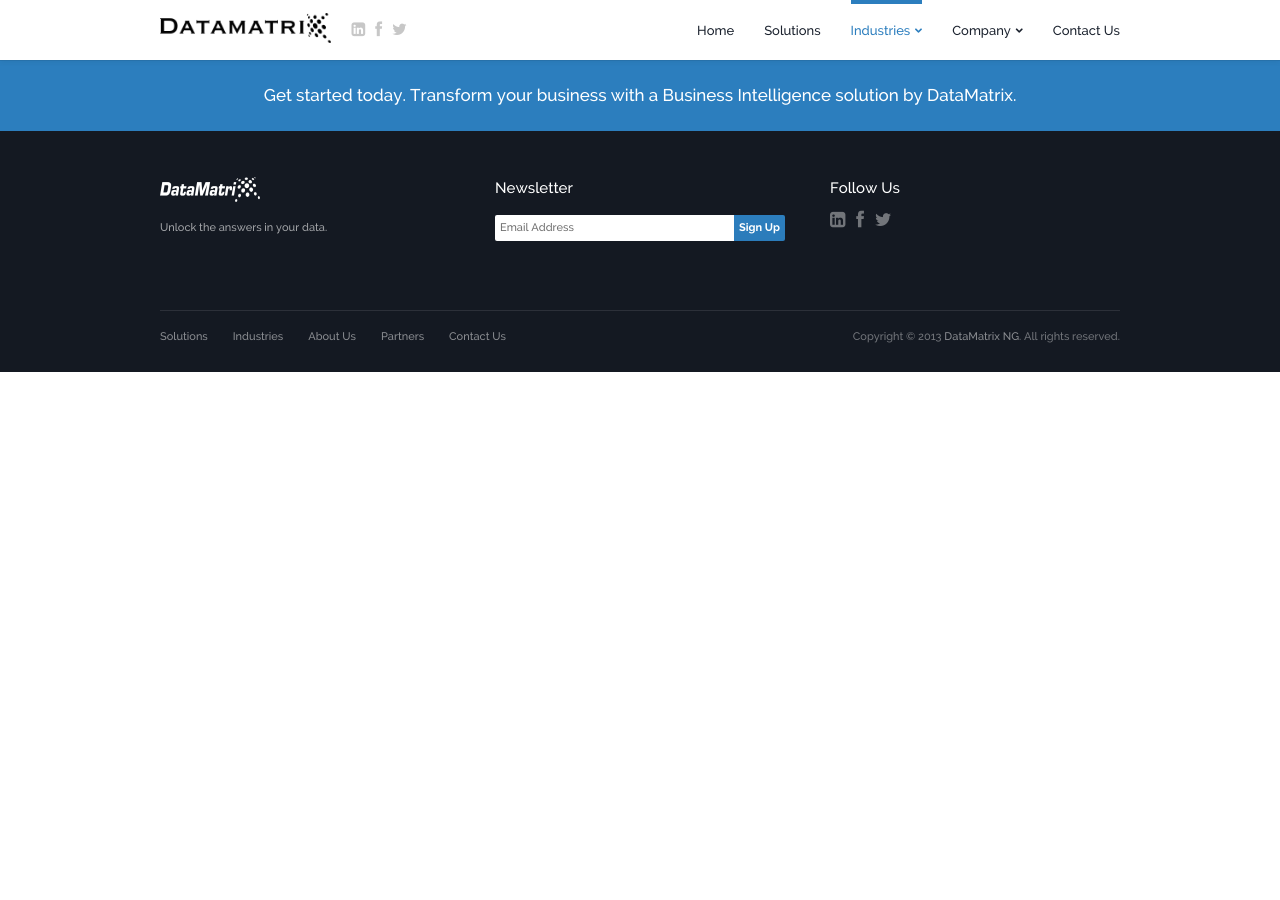
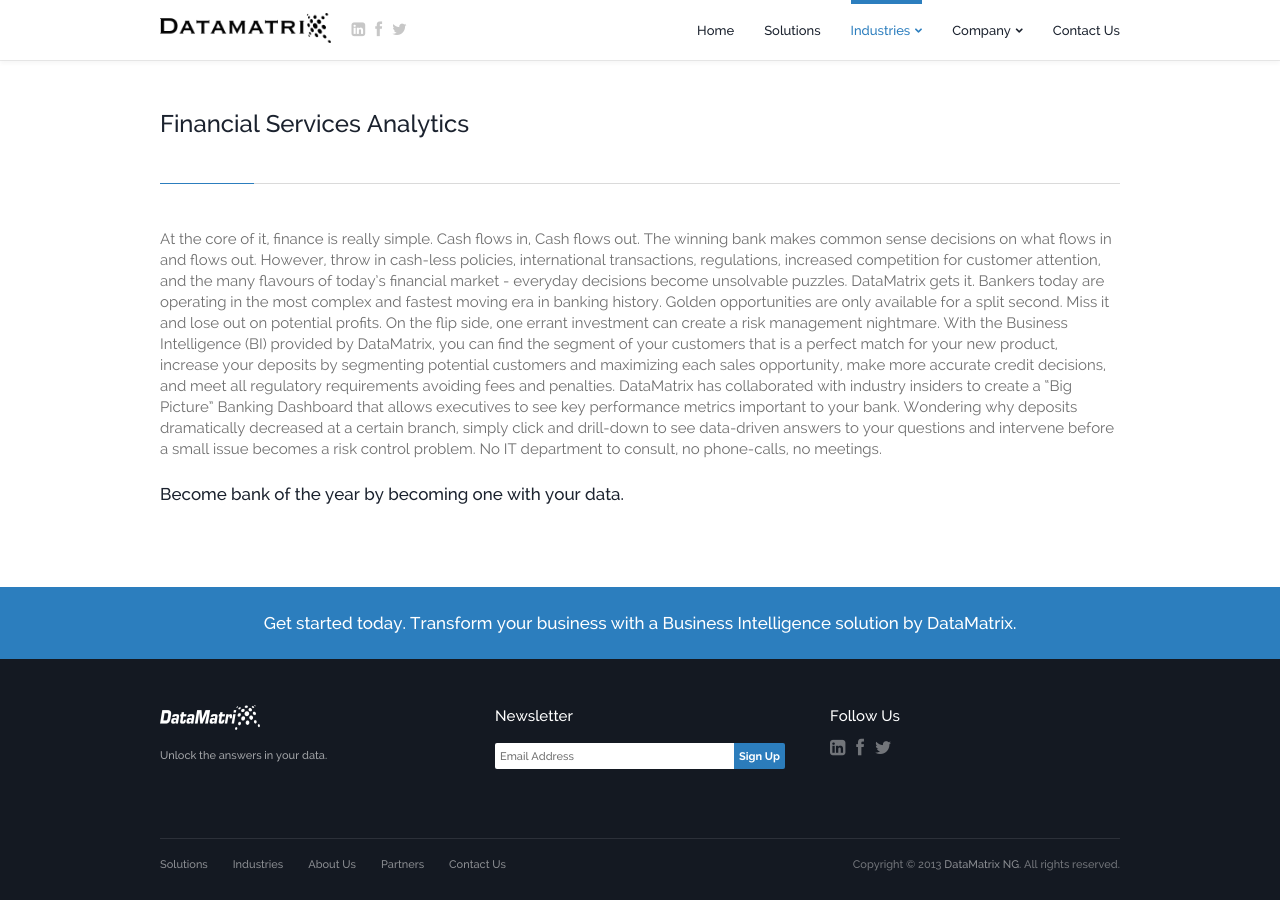
Before and after one commit to dtmtx/dtmtx.github.io, a Jekyll site: the page built from financial-services.html, in a window 1280 px wide. Built offline with Jekyll 4.4.1, drawn with Linux system fonts in a browser that asks for light colours; Markdown is read by kramdown in place of the engine named in the settings.

Commit message:
financial services content

```diff
--- a/financial-services.html
+++ b/financial-services.html
@@ -1,8 +1,33 @@
 ---
-layout: default
+layout: default_inner
 title: DataMatrix NG | Financial Services
 active: current
 menugroup: industries
 ---
 
-Solutions
+			<!-- ~~~~~~~~~~~~~~~~~~~~~~~~~~~~~~~~~~~~~~~~~~~~~~~~~~~~~~~~~~~~~~~~~~~~~ -->
+			<!-- Main Content -->
+			<!-- ~~~~~~~~~~~~~~~~~~~~~~~~~~~~~~~~~~~~~~~~~~~~~~~~~~~~~~~~~~~~~~~~~~~~~ -->
+			<div class="main-content">
+				<div class="main-content-inner content-width">
+
+					<!-- ~~~~~~~~~~~~~~~~~~~~~~~~~~~~~~~ -->
+					<!-- Page Title -->
+					<!-- ~~~~~~~~~~~~~~~~~~~~~~~~~~~~~~~ -->
+
+					<h1>Financial Services Analytics</h1>
+
+					<p>At the core of it, finance is really simple. Cash flows in, Cash flows out. The winning bank makes common sense decisions on what flows in and flows out.
+
+					However, throw in cash-less policies, international transactions, regulations, increased competition for customer attention, and the many flavours of today’s financial market - everyday decisions become unsolvable puzzles.
+
+					DataMatrix gets it. Bankers today are operating in the most complex and fastest moving era in banking history. Golden opportunities are only available for a split second. Miss it and lose out on potential profits. On the flip side, one errant investment can create a risk management nightmare.
+
+					With the Business Intelligence (BI) provided by DataMatrix, you can find the segment of your customers that is a perfect match for your new product, increase your deposits by segmenting potential customers and maximizing each sales opportunity, make more accurate credit decisions, and meet all regulatory requirements avoiding fees and penalties.
+
+					DataMatrix has collaborated with industry insiders to create a “Big Picture” Banking Dashboard that allows executives to see key performance metrics important to your bank. Wondering why deposits dramatically decreased at a certain branch, simply click and drill-down to see data-driven answers to your questions and intervene before a small issue becomes a risk control problem. No IT department to consult, no phone-calls, no meetings. </p>
+
+					<h2>Become bank of the year by becoming one with your data.</h2>
+
+			</div>
+					</div>
```
